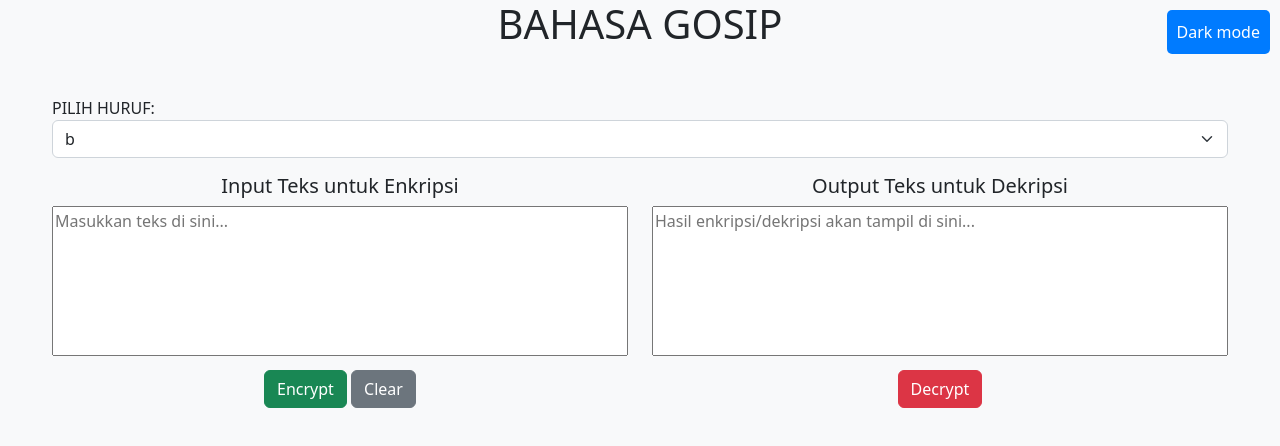
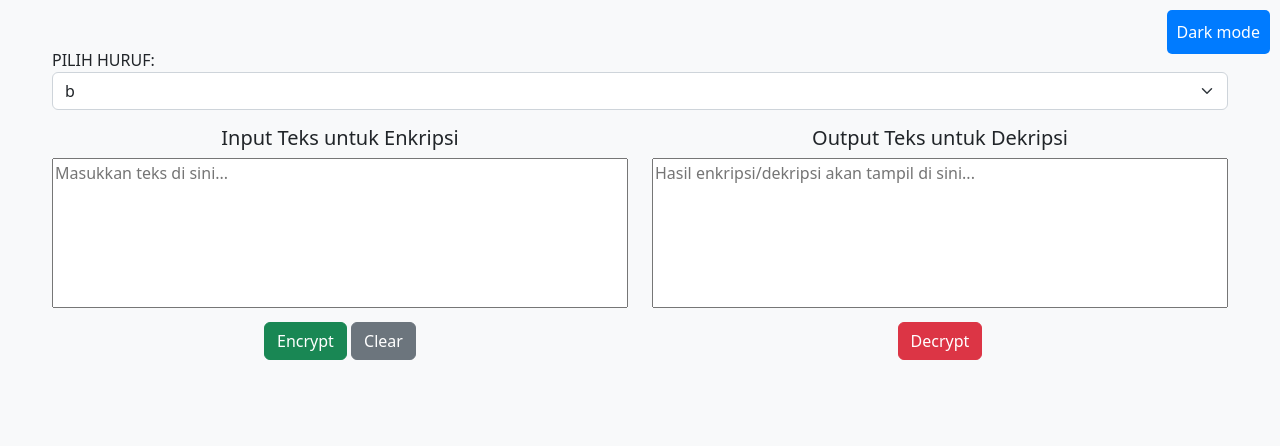
Before and after one commit to Kubagus/bahasa-gosip, a plain HTML site: page index.html in a window 1280 px wide. Drawn offline with Linux system fonts and the light colour scheme.

Commit message:
hapus judul

```diff
--- a/index.html
+++ b/index.html
@@ -40,8 +40,6 @@
     </style>
 </head>
 <body>
-  <h1 class="text-center">BAHASA GOSIP</h1>
-
   <button class="toggle-dark-mode">Dark mode</button>
 
   <div class="container-fluid mt-5">
```
